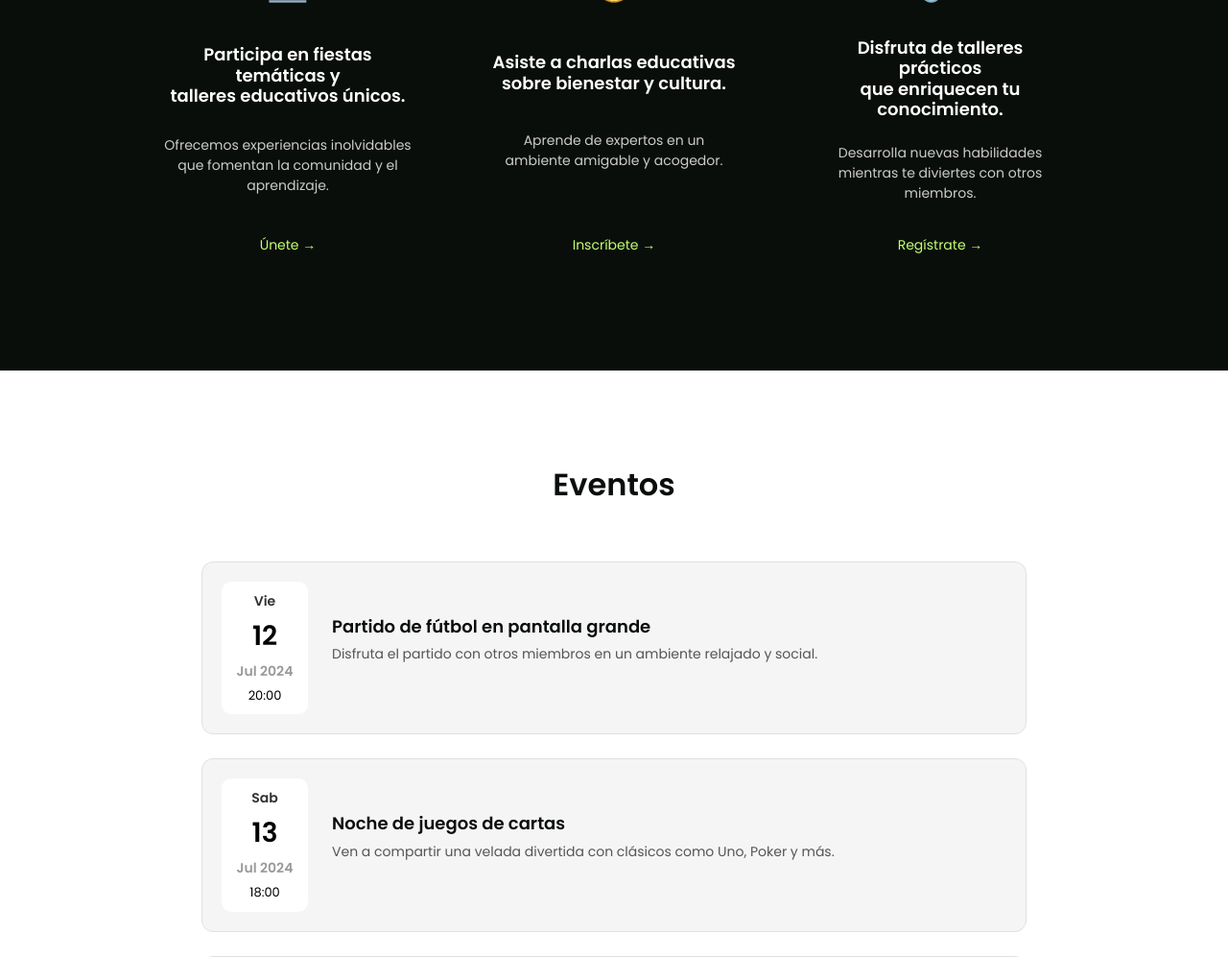
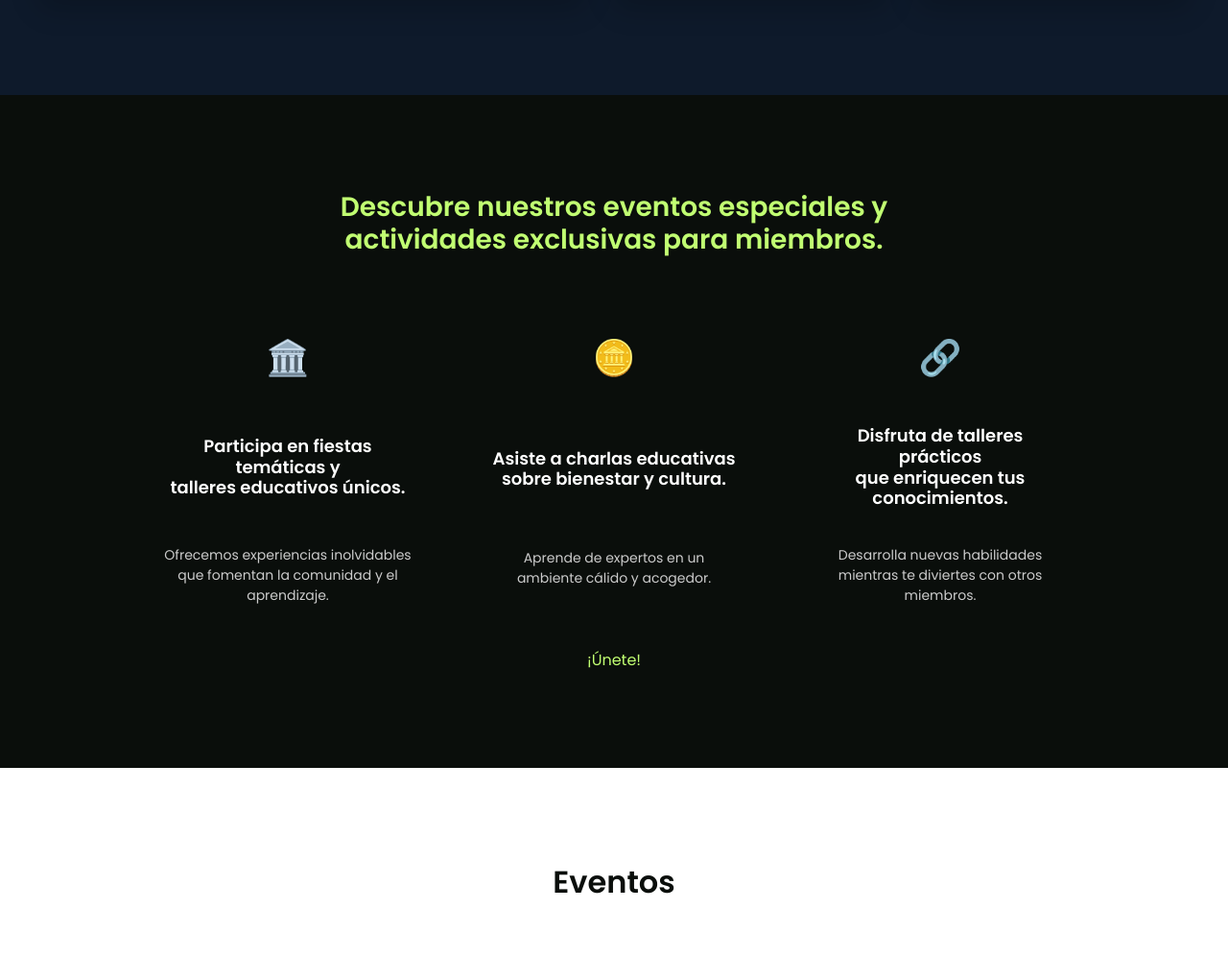
Before and after one commit to Aurora-Social/aurora420, a Django app: page / in a window 1280 px wide. Shown: the part 2259-3256 px from the top of the page at 96% size. Run offline with Django 4.2, Linux system fonts and the light colour scheme; some libraries are stand-ins or nearby versions.

Commit message:
style resim eklendi

```diff
--- a/core/templates/pagina.html
+++ b/core/templates/pagina.html
@@ -15,16 +15,17 @@
 
   <!-- Yazı + Buton -->
   <div class="hero-content" data-aos="fade-up" data-aos-delay="200">
-    <h1>BIENVENIDO A NUESTRO CLUB SOCIAL EXCLUSIVO</h1>
+    <h1>¡BIENVENIDO A AURORA420, NUESTRO CLUB SOCIAL EXCLUSIVO!</h1>
     <p>
       En nuestro club, promovemos un ambiente acogedor y amigable donde nuestros socios pueden disfrutar de experiencias únicas. Únete a nosotros y descubre los beneficios de ser parte de nuestra comunidad.
     </p>
     <a href="#inicio" class="btn-contact" data-aos="fade-up" data-aos-delay="400">Empecemos</a>
-    <a href="#contact" class="btn-contact" data-aos="fade-up" data-aos-delay="400">Contact Us</a>
+    <a href="#contact" class="btn-contact" data-aos="fade-up" data-aos-delay="400">Contáctanos</a>
   </div>
 </section>
 
 <section id="inicio" class="community-section">
+  <!-- BLOQUE 1: GÖRSEL SOLDAYDI -->
   <div class="community-container" data-aos="fade-up">
 
     <!-- Görsel -->
@@ -40,14 +41,35 @@
         En nuestro club, promovemos un ambiente de respeto y camaradería.
         Creemos en el poder de la comunidad para enriquecer la experiencia de cada socio.
       </p>
-        <div class="community-buttons">
+    </div>
+  </div>
+
+  <!-- BLOQUE 2: GÖRSEL SAĞDA -->
+  <div class="community-container reverse" data-aos="fade-up">
+
+    <!-- Yazı alanı -->
+    <div class="community-text">
+      <h6>Exploración</h6>
+      <h2>Descubre nuevas experiencias en cada visita</h2>
+      <p>
+        Cada rincón de nuestro club está diseñado para sorprenderte.
+        Vive momentos únicos y forma parte de algo extraordinario.
+      </p>
+    </div>
+
+    <!-- Görsel -->
+    <div class="community-image">
+      <img src="{% static 'images/ourstory.png' %}" alt="Experiencia" />
+    </div>
+  </div>
+
+  <!-- BUTONLAR ORTA ALTA -->
+  <div class="community-buttons center-buttons" data-aos="fade-up">
     <a href="#contact" class="btn-outline">Únete</a>
     <a href="#beneficios" class="btn-arrow">Descubre →</a>
   </div>
-        </div>
+</section>
 
-    </div>
-</section>
 
 <section id="beneficios" class="benefits-section">
     <div class="benefits-container">
@@ -79,57 +101,63 @@
                     <h5>Conexión</h5>
                     <h3>Eventos únicos</h3>
                     <p>Participa en actividades exclusivas solo para miembros.</p>
-                    <a href="#eventos">Descubre →</a>
+                    <a href="#event-list">Descubre →</a>
                 </div>
             </div>
 
             <!-- Tarjeta pequeña 2 -->
+            <!-- Tarjeta Pequeña 2 -->
             <div class="benefit-card" data-aos="fade-left">
-                <img src="{% static 'images/benefit3.png' %}" alt="Descuentos">
+                <img src="{% static 'images/ourteam.png' %}" alt="Ambiente Amistoso">
                 <div class="card-text">
-                    <h5>Ahorro</h5>
-                    <h3>Descuentos especiales</h3>
-                    <p>Aprovecha ofertas en productos seleccionados para socios.</p>
-                    <a href="#event-list">Explora →</a>
+                    <h5>Comunidad</h5>
+                    <h3>Buen Ambiente</h3>
+                    <p>Comparte buenos momentos, conoce personas afines y siéntete como en casa en un entorno cálido.</p>
+                    <a href="#eventos">Explorar →</a>
                 </div>
             </div>
         </div>
     </div>
 </section>
 
-<section id="eventos" class="eventos-section">
+<section id="events" class="eventos-section">
     <div class="eventos-container" data-aos="fade-up">
-    <h2>Descubre nuestros eventos especiales y<br>actividades exclusivas para socios.</h2>
+
+        <h2>Descubre nuestros eventos especiales y<br>actividades exclusivas para miembros.</h2>
 
         <div class="eventos-cards" data-aos="fade-left">
 
-      <!-- Kart 1 -->
+            <!-- Tarjeta 1 -->
             <div class="evento-card">
                 <div class="icon">🏛️</div>
                 <h3>Participa en fiestas temáticas y<br>talleres educativos únicos.</h3>
                 <p>Ofrecemos experiencias inolvidables que fomentan la comunidad y el aprendizaje.</p>
-        <a href="#contact">Únete →</a>
             </div>
 
-      <!-- Kart 2 -->
+            <!-- Tarjeta 2 -->
             <div class="evento-card">
                 <div class="icon">🪙</div>
                 <h3>Asiste a charlas educativas<br>sobre bienestar y cultura.</h3>
-        <p>Aprende de expertos en un ambiente amigable y acogedor.</p>
-        <a href="#contact">Inscríbete →</a>
+                <p>Aprende de expertos en un ambiente cálido y acogedor.</p>
             </div>
 
-      <!-- Kart 3 -->
+            <!-- Tarjeta 3 -->
             <div class="evento-card">
                 <div class="icon">🔗</div>
-        <h3>Disfruta de talleres prácticos<br>que enriquecen tu conocimiento.</h3>
+                <h3>Disfruta de talleres prácticos<br>que enriquecen tus conocimientos.</h3>
                 <p>Desarrolla nuevas habilidades mientras te diviertes con otros miembros.</p>
-        <a href="#contact">Regístrate →</a>
             </div>
 
         </div>
+
+        <!-- Botón central -->
+        <div class="eventos-button-center" data-aos="fade-left">
+            <a href="#contact" class="btn-flat-green">¡Únete!</a>
+        </div>
+
     </div>
 </section>
+
 
 <section id="event-list" class="event-list-section">
     <div class="event-list-container">
--- a/static/css/style.css
+++ b/static/css/style.css
@@ -29,6 +29,9 @@
   -webkit-backdrop-filter: blur(30px);
   box-shadow: 0 2px 10px rgba(0, 0, 0, 0.3);
 }
+
+
+
 
 /* Navbar konteyner */
 .navbar-container {
@@ -134,7 +137,7 @@
   .nav-links {
     flex-direction: column;
     align-items: flex-end;
-    background: rgba(0, 0, 0, 0.459);
+    background: rgba(0, 0, 0, 0.685);
     position: absolute;
     top: 70px;
     right: 0;
@@ -172,6 +175,7 @@
 #navbar.navbar-hide {
   transform: translateY(-100%);
 }
+
 
 
 
@@ -246,6 +250,14 @@
   background-color: #a1e25f;
 }
 
+/* Mobilde logo gizle */
+@media (max-width: 768px) {
+  .hero-logo {
+    display: none;
+  }
+}
+
+
 
 
 
@@ -304,6 +316,12 @@
   display: flex;
   gap: 15px;
 }
+
+/* Ortalanmış butonlar için özel sınıf */
+.community-buttons.center-buttons {
+  justify-content: center;
+}
+
 
 /* Butonlar */
 .btn-outline {
@@ -570,16 +588,23 @@
   min-height: 60px;
 }
 
-.evento-card a {
-  font-size: 14px;
+
+.btn-flat-green {
+  font-size: 16px;
+  font-weight: 500;
   color: #C1FF72;
   text-decoration: none;
-  font-weight: 500;
+  background: none;
+  border: none;
+  padding: 10px 20px;
+  transition: all 0.3s ease;
 }
 
-.evento-card a:hover {
+.btn-flat-green:hover {
   text-decoration: underline;
+  cursor: pointer;
 }
+
 
 
 
@@ -928,6 +953,19 @@
   }
 }
 
+@media (max-width: 768px) {
+  .contact-map {
+    display: flex;
+    justify-content: center;
+    width: 100%;
+  }
+
+  .contact-map iframe {
+    width: 100% !important;
+    height: auto;
+    max-width: 100%;
+  }
+}
 
 
 
@@ -1051,6 +1089,7 @@
 .footer-language a:hover {
   color: #C1FF72;
 }
+
 
 
 
```
Also changed, not shown: core/templates/index.html (+43 -16 lines), static/images/ourteam.png (added), 5 other files. Lines whose indentation alone changed are shown as unchanged.
